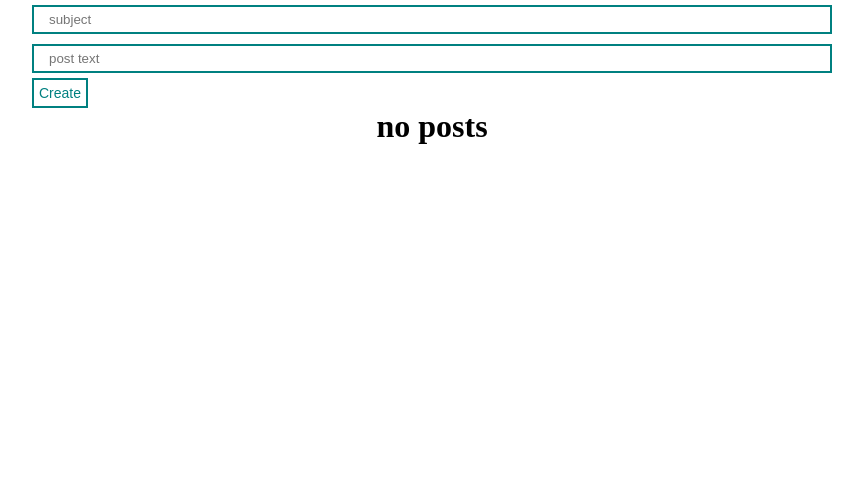
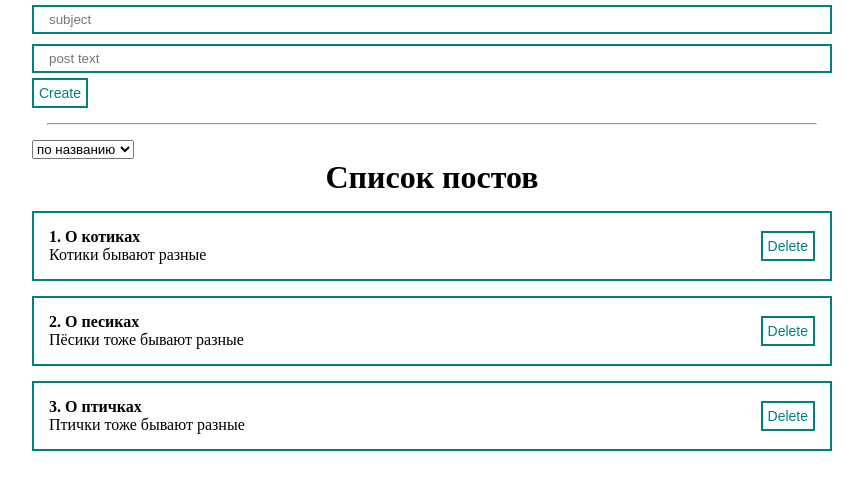
Before and after one commit to sumenko/hello_react, a React (Create React App) app: page / in a window 1280 px wide. Shown: the top 490 px of the page, without its empty margins (208-1071 px from the left). Built offline with nearby package versions, Linux system fonts and the light colour scheme; the HTML template or start-up script is replaced by a standard one.

Commit message:
add select sort

```diff
--- a/src/App.js
+++ b/src/App.js
@@ -3,9 +3,16 @@
 import PostForm from './components/PostForm';
 
 import './styles/App.css';
+import MySelect from './components/UI/select/MySelect';
 
 function App() {
-  const [posts, setPosts] = useState([])
+  const [posts, setPosts] = useState([
+    {title: 'О котиках', body: 'Котики бывают разные', id: 1},
+    {title: 'О песиках', body: 'Пёсики тоже бывают разные', id: 2},
+    {title: 'О птичках', body: 'Птички тоже бывают разные', id: 3},
+  ])
+  const [selectedSort, setSelectedSort] = useState('')
+
   const createPost = (newPost) => {
     setPosts([...posts, newPost])
   }
@@ -17,6 +24,16 @@
   return (
     <div className="App">
       <PostForm create={createPost}/>
+      <hr style={{margin: '15px'}}/>
+      <div>
+          <MySelect
+              defaultValue='Сортировать'
+              options={[
+                {value: 'title', name: 'по названию'},
+                {value: 'body', name: 'по описанию'}
+              ]}
+            />
+      </div>
       {posts.length !== 0
         ?
         <PostList remove={removePost} posts={posts} title="Список постов"/>
--- /dev/null
+++ b/src/components/UI/select/MySelect.jsx
@@ -0,0 +1,22 @@
+import React from 'react';
+
+const MySelect = ({options, defaultValue, value, onChange}) => {
+
+
+    return (
+        <select
+            value={value}
+            onChange={event => onChange(event.target.value)}
+        >
+        <option disabled={true} value="">{defaultValue}</option>
+            {options.map(option =>
+                <option key={option.value} value={option.value}>
+                    {option.name}
+                </option>
+
+            )}
+    </select>
+    )
+}
+
+export default MySelect;
```
